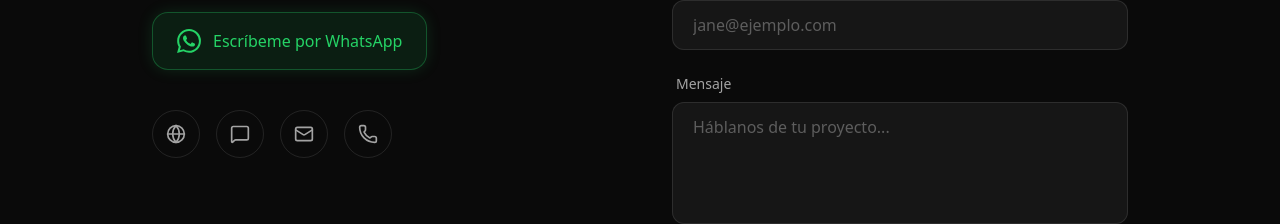
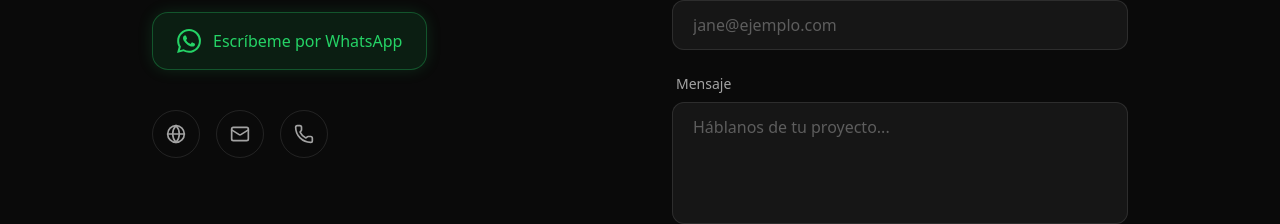
Before and after one commit to iLuisAFG/SHL-studio, a Next.js app: page / in a window 1280 px wide. Shown: the part 4103-4327 px from the top of the page. Built offline with nearby package versions, Linux system fonts and the light colour scheme.

Commit message:
style: Update social contact icons and direct links

```diff
--- a/src/components/Contact.tsx
+++ b/src/components/Contact.tsx
@@ -2,7 +2,7 @@
 
 import { useState } from "react";
 import { motion } from "framer-motion";
-import { Send, Globe, Mail, MessageSquare, Phone } from "lucide-react";
+import { Send, Globe, Mail, Phone } from "lucide-react";
 
 export default function Contact() {
   const [formData, setFormData] = useState({ name: "", business: "", email: "", message: "" });
@@ -54,9 +54,8 @@ export default function Contact() {
             <div className="flex gap-4">
               {[
                 { icon: Globe, href: "#" },
-                { icon: MessageSquare, href: "#" },
-                { icon: Mail, href: "#" },
-                { icon: Phone, href: "#" }
+                { icon: Mail, href: "mailto:shlwebstudio@gmail.com" },
+                { icon: Phone, href: "tel:5529156160" }
               ].map((social, idx) => {
                 const Icon = social.icon;
                 return (
```
